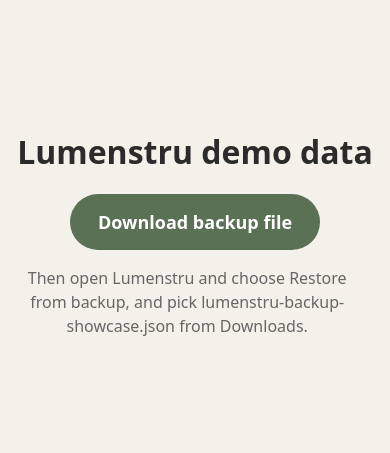
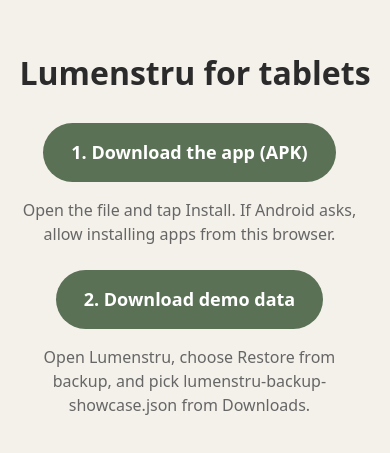
Before and after one commit to Sameeha0/lumenstru-showcase, a plain HTML site: page demo/index.html in a window 390 px wide. Shown: the part 191-644 px from the top of the page. Drawn offline with Linux system fonts and the light colour scheme.

Commit message:
Add tablet APK to demo download page

```diff
--- a/demo/index.html
+++ b/demo/index.html
@@ -3,18 +3,20 @@
 <head>
 <meta charset="utf-8">
 <meta name="viewport" content="width=device-width, initial-scale=1">
-<title>Lumenstru Demo Backup</title>
+<title>Lumenstru Demo Download</title>
 <style>
   body { margin: 0; min-height: 100vh; display: grid; place-items: center; background: #F4F1EA; color: #2B2B2B; font-family: system-ui, sans-serif; text-align: center; padding: 16px; box-sizing: border-box; }
-  a { display: inline-block; background: #5A7156; color: #fff; text-decoration: none; font-weight: 600; padding: 16px 28px; border-radius: 999px; font-size: 18px; }
+  a { display: inline-block; margin-top: 8px; background: #5A7156; color: #fff; text-decoration: none; font-weight: 600; padding: 16px 28px; border-radius: 999px; font-size: 18px; }
   p { color: #666; max-width: 340px; line-height: 1.5; }
 </style>
 </head>
 <body>
 <div>
-  <h1>Lumenstru demo data</h1>
-  <a href="lumenstru-backup-showcase.json" download>Download backup file</a>
-  <p>Then open Lumenstru and choose Restore from backup, and pick lumenstru-backup-showcase.json from Downloads.</p>
+  <h1>Lumenstru for tablets</h1>
+  <p><a href="Lumenstru.apk" download>1. Download the app (APK)</a></p>
+  <p>Open the file and tap Install. If Android asks, allow installing apps from this browser.</p>
+  <p><a href="lumenstru-backup-showcase.json" download>2. Download demo data</a></p>
+  <p>Open Lumenstru, choose Restore from backup, and pick lumenstru-backup-showcase.json from Downloads.</p>
 </div>
 </body>
 </html>
```
Also changed, not shown: 1 other file.
